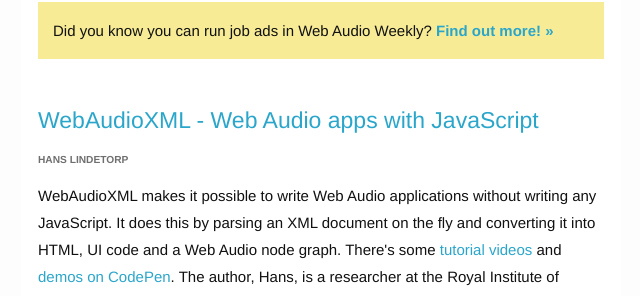
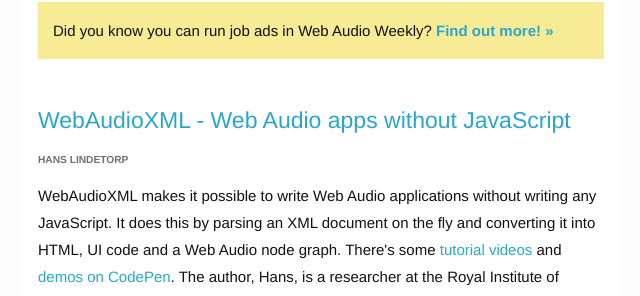
Before and after one commit to chrislo/webaudioweekly, a Jekyll site: the page built from _posts/2021-02-25-issue-115.markdown, in a window 1280 px wide and 900 px high, scrolled down 910 px. Shown: the part 153-449 px from the top of the window, without its empty margins (319-959 px from the left). Built offline with Jekyll 4.4.1, drawn with Linux system fonts in a browser that asks for light colours.

Commit message:
fix typo

```diff
--- a/_posts/2021-02-25-issue-115.markdown
+++ b/_posts/2021-02-25-issue-115.markdown
@@ -93,7 +93,7 @@ summary: "Retrowave, Rust, Analogue delay, opera."
 		<table bgcolor="" style="font-family: &quot;Helvetica Neue&quot;, &quot;Helvetica&quot;, Helvetica, Arial, sans-serif; width: 100%; margin: 0; padding: 0;">
 		  <tr style="font-family: &quot;Helvetica Neue&quot;, &quot;Helvetica&quot;, Helvetica, Arial, sans-serif; margin: 0; padding: 0;">
 		<td style="font-family: &quot;Helvetica Neue&quot;, &quot;Helvetica&quot;, Helvetica, Arial, sans-serif; margin: 0; padding: 0;">
-		  <h4 style="font-family: &quot;HelveticaNeue-Light&quot;, &quot;Helvetica Neue Light&quot;, &quot;Helvetica Neue&quot;, Helvetica, Arial, &quot;Lucida Grande&quot;, sans-serif; line-height: 1.1; color: #000; font-weight: 500; font-size: 23px; margin: 0 0 15px; padding: 0;"><a href="https://github.com/hanslindetorp/WebAudioXML" style="font-family: &quot;Helvetica Neue&quot;, &quot;Helvetica&quot;, Helvetica, Arial, sans-serif; color: #2BA6CB; margin: 0; padding: 0;">WebAudioXML - Web Audio apps with JavaScript</a></h4>
+		  <h4 style="font-family: &quot;HelveticaNeue-Light&quot;, &quot;Helvetica Neue Light&quot;, &quot;Helvetica Neue&quot;, Helvetica, Arial, &quot;Lucida Grande&quot;, sans-serif; line-height: 1.1; color: #000; font-weight: 500; font-size: 23px; margin: 0 0 15px; padding: 0;"><a href="https://github.com/hanslindetorp/WebAudioXML" style="font-family: &quot;Helvetica Neue&quot;, &quot;Helvetica&quot;, Helvetica, Arial, sans-serif; color: #2BA6CB; margin: 0; padding: 0;">WebAudioXML - Web Audio apps without JavaScript</a></h4>
 		  <h5 style="font-family: &quot;HelveticaNeue-Light&quot;, &quot;Helvetica Neue Light&quot;, &quot;Helvetica Neue&quot;, Helvetica, Arial, &quot;Lucida Grande&quot;, sans-serif; line-height: 1.1; color: #000; font-weight: 900; font-size: 17px; margin: 0 0 15px; padding: 0;"><small style="font-family: &quot;Helvetica Neue&quot;, &quot;Helvetica&quot;, Helvetica, Arial, sans-serif; font-size: 60%; color: #6f6f6f; line-height: 0; text-transform: none; margin: 0; padding: 0;">HANS LINDETORP</small></h5>
 		  <p style="font-family: &quot;Helvetica Neue&quot;, &quot;Helvetica&quot;, Helvetica, Arial, sans-serif; font-weight: normal; font-size: 15px; line-height: 1.8; margin: 0 0 10px; padding: 0;">WebAudioXML makes it possible to write Web Audio applications without writing any JavaScript. It does this by parsing an XML document on the fly and converting it into HTML, UI code and a Web Audio node graph. There's some <a href="https://www.youtube.com/embed/videoseries?list=PLQ9EtICrzxGrR-x6MWhTl7ci2orezvjtQ" style="font-family: &quot;Helvetica Neue&quot;, &quot;Helvetica&quot;, Helvetica, Arial, sans-serif; color: #2BA6CB; margin: 0; padding: 0;">tutorial videos</a> and <a href="https://codepen.io/collection/DjaYkE" style="font-family: &quot;Helvetica Neue&quot;, &quot;Helvetica&quot;, Helvetica, Arial, sans-serif; color: #2BA6CB; margin: 0; padding: 0;">demos on CodePen</a>. The author, Hans, is a researcher at the Royal Institute of Technology in Stockholm and has developed the tool to make it easier for others to develop interactive sound and music applications.</p>
 
```
